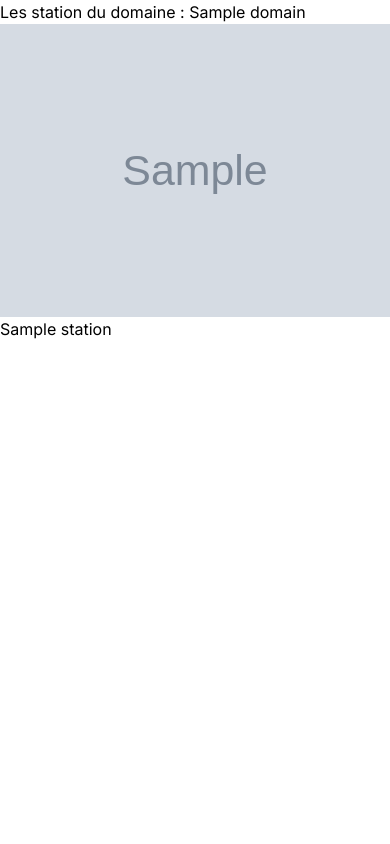
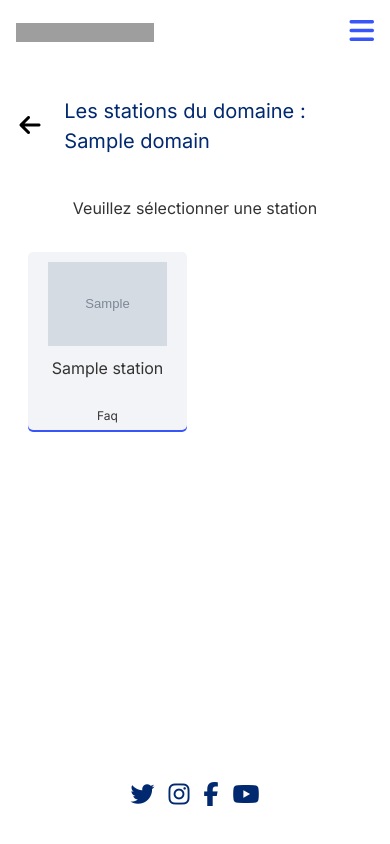
Before and after one commit to tom-tamen/Ski-Projet-Symfony, a Symfony app: template templates/domain/index.html.twig in a window 390 px wide. Run offline with Twig, Linux system fonts and the light colour scheme; the template is opened without the code that fills it: most values are stand-ins (such as "Sample title", 1, 10 or a date in 2020); grey boxes marked "Sample" are stand-in pictures; some libraries are stand-ins or nearby versions; grey boxes are pictures that could not be loaded.

Commit message:
:lipstick: header / footer / station

```diff
--- a/templates/base.html.twig
+++ b/templates/base.html.twig
@@ -52,6 +52,8 @@
         {% endblock %}
     </head>
     <body>
+        {% include 'partial/header.html.twig' %}
         {% block body %}{% endblock %}
+        {% include 'partial/footer.html.twig' %}
     </body>
 </html>
--- a/templates/domain/index.html.twig
+++ b/templates/domain/index.html.twig
@@ -3,15 +3,33 @@
 {% block title %}Hello DomainController!{% endblock %}
 
 {% block body %}
-
-
-    <h1>Les station du domaine : {{ domain.name }}</h1>
-    {% for station in domain.stations %}
-        <a href="{{ path('station_show', {'id': station.id}) }}">
-            <img src="{{ station.imgUrl }}" alt="{{ station.name }}">
-            <h2>{{ station.name }}</h2>
-        </a>
-    {% endfor %}
-
-
+    <style>
+        .box{
+            box-shadow: 0px 2px 0px #3855FA;
+        }
+    </style>
+    <section>
+        <div class="flex items-center ml-[5vw] sm:ml-[15vw] xl:ml-[7vw] mb-[24px]">
+            <a href="/"><i class="fa-solid fa-arrow-left text-[1.5rem] md:text-[32px]"></i></a>
+            <h1 class="p-[1rem] ml-[2vw] sm:ml-[4vw] md:ml-[10vw] lg:ml-[2vw] xl:ml-[18vw] 2xl:ml-[21vw] min-[1670px]:ml-[24vw] text-titleBlue text-mobileLG lg:text-desktopXL">Les stations du domaine : {{ domain.name }}</h1>
+        </div>
+        <p class="flex justify-center text-mobileBase text-textColor mb-[32px] px-2 lg:text-desktopLG">Veuillez sélectionner une station</p>
+        <div class="flex justify-center min-h-[60vh] md:min-h-[7vh]">
+            <div class="grid grid-cols-1 min-[380px]:grid-cols-2 min-[1024px]:grid-cols-3 gap-[1rem] xl:gap-x-[40px] xl:gap-x-[80px] lg:gap-y-[48px]">
+                {% for station in domain.stations %}
+                    <div class="box rounded-[5px] bg-CustomWhite text-center w-[159px] h-[178px] lg:w-[288px] lg:h-[288px]">
+                        <a href="{{ path('station_show', {'id': station.id}) }}" class="flex flex-col justify-center">
+                            <div class="min-h-[155px] lg:min-h-[240px]">
+                                <div class="flex justify-center mt-[10px] mb-[10px] lg:mt-[48px] lg:mb-[32px]">
+                                    <img src="{{ station.imgUrl }}" alt="{{ station.name }}" class="object-cover w-[119px] h-[84px] lg:w-[180px] lg:h-[126px]">
+                                </div>
+                                <h2 class="text-textColor text-mobileBase mb-[1px] lg:text-desktopBase">{{ station.name }}</h2>
+                            </div>
+                            <p class="text-textColor text-mobileSM lg:text-desktopSM">Faq</p> </a>
+                        </a>
+                    </div>
+                {% endfor %}
+            </div>
+        </div>
+    </section>
 {% endblock %}
--- /dev/null
+++ b/templates/partial/footer.html.twig
@@ -0,0 +1,9 @@
+<!-- ======= Footer ======= -->
+<footer>
+    <div class="flex justify-center my-[24px] md:mt-[80px] md:mb-[48px] gap-3.5 md:gap-8 text-titleBlue ">
+        <a href="#"><i class="fa-brands fa-twitter text-[24px] md:text-[32px]"></i></a>
+        <a href="#"><i class="fa-brands fa-instagram text-[24px] md:text-[32px]"></i></a>
+        <a href="#"><i class="fa-brands fa-facebook-f text-[24px] md:text-[32px]"></i></a>
+        <a href="#"><i class="fa-brands fa-youtube text-[24px] md:text-[32px]"></i></a>
+    </div>
+</footer>
--- /dev/null
+++ b/templates/partial/header.html.twig
@@ -0,0 +1,55 @@
+<!-- ======= Header ======= -->
+<header>
+    <div class="flex flex-row items-center justify-between w-full bg-white h-[63px] gap-4 mb-[16px] md:mb-[40px] py-[2rem] px-[1rem] md:px-[8rem]">
+        <a href="/"><img src="../assets/images/header/logo.svg" alt="logo" class="w-[138px] h-[19px]"></a>
+            <div>
+                <nav id="navbar" class="flex flex-col items-start md:flex-row md:items-center md:justify-between md:gap-[80px] text-desktopLG text-titleBlue">
+                    <a href="/" class="hover:text-mainBlue">Domaines</a>
+                    <a href="/challenge" class="hover:text-mainBlue">Défis</a>
+                </nav>
+                <div id="menu-btn" class="fas fa-bars text-[1.75rem] text-mainBlue hidden cursor-pointer"></div>
+            </div>
+        </div>
+        <style>
+            @media (max-width: 768px) {
+                #menu-btn {
+                    display: inline-block;
+                    transition: .2s linear;
+                }
+                #menu-btn.fa-times{
+                    transform: rotate(180deg);
+                }
+                #navbar {
+                        position: absolute;
+                        top: 63px;
+                        left: 0;
+                        right: 0;
+                        background-color: white;
+                        border-bottom: .1rem solid #333;
+                        clip-path: polygon(0 0, 100% 0, 100% 0, 0 0);
+                        transition: .2s linear;
+                }
+                #navbar.active {
+                    clip-path: polygon(0 0, 100% 0, 100% 100%, 0 100%);
+                }
+                #navbar a {
+                    display: flex;
+                    margin: 1rem;
+                }
+            }
+        </style>
+        <script>
+            let menu = document.querySelector('#menu-btn');
+            let navbar = document.querySelector('#navbar')
+
+            menu.onclick = () => {
+                menu.classList.toggle('fa-times');
+                navbar.classList.toggle('active');
+            }
+            window.onscroll = () => {
+                menu.classList.remove('fa-times');
+                navbar.classList.remove('active');
+            }
+        </script>
+</header>
+<!-- ======= End Header ======= -->
```
Also changed, not shown: src/Controller/Admin/StationCrudController.php (+15 -5 lines), public/assets/images/header/logo.svg (added), templates/app/index.html.twig (indentation only).
